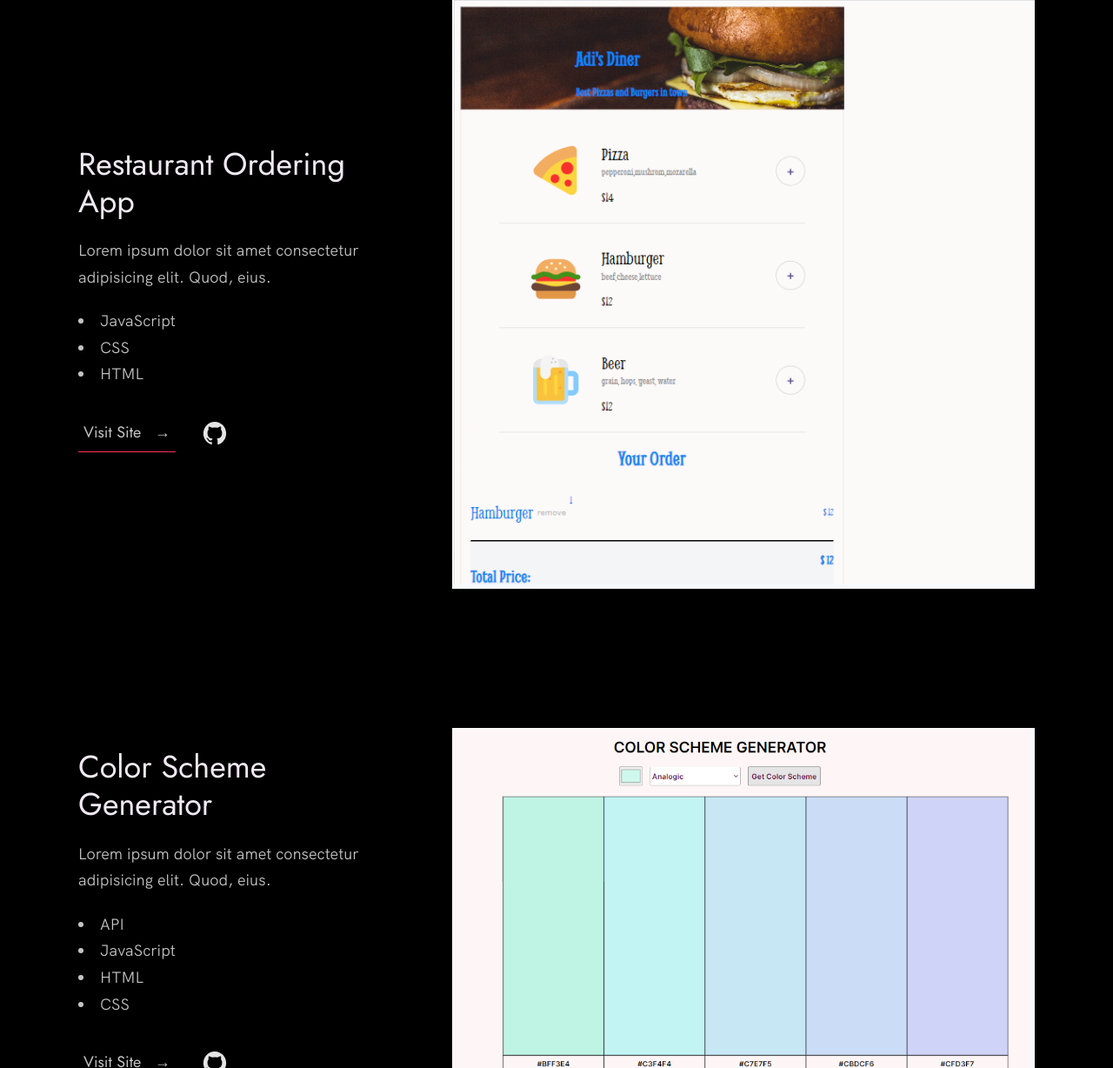
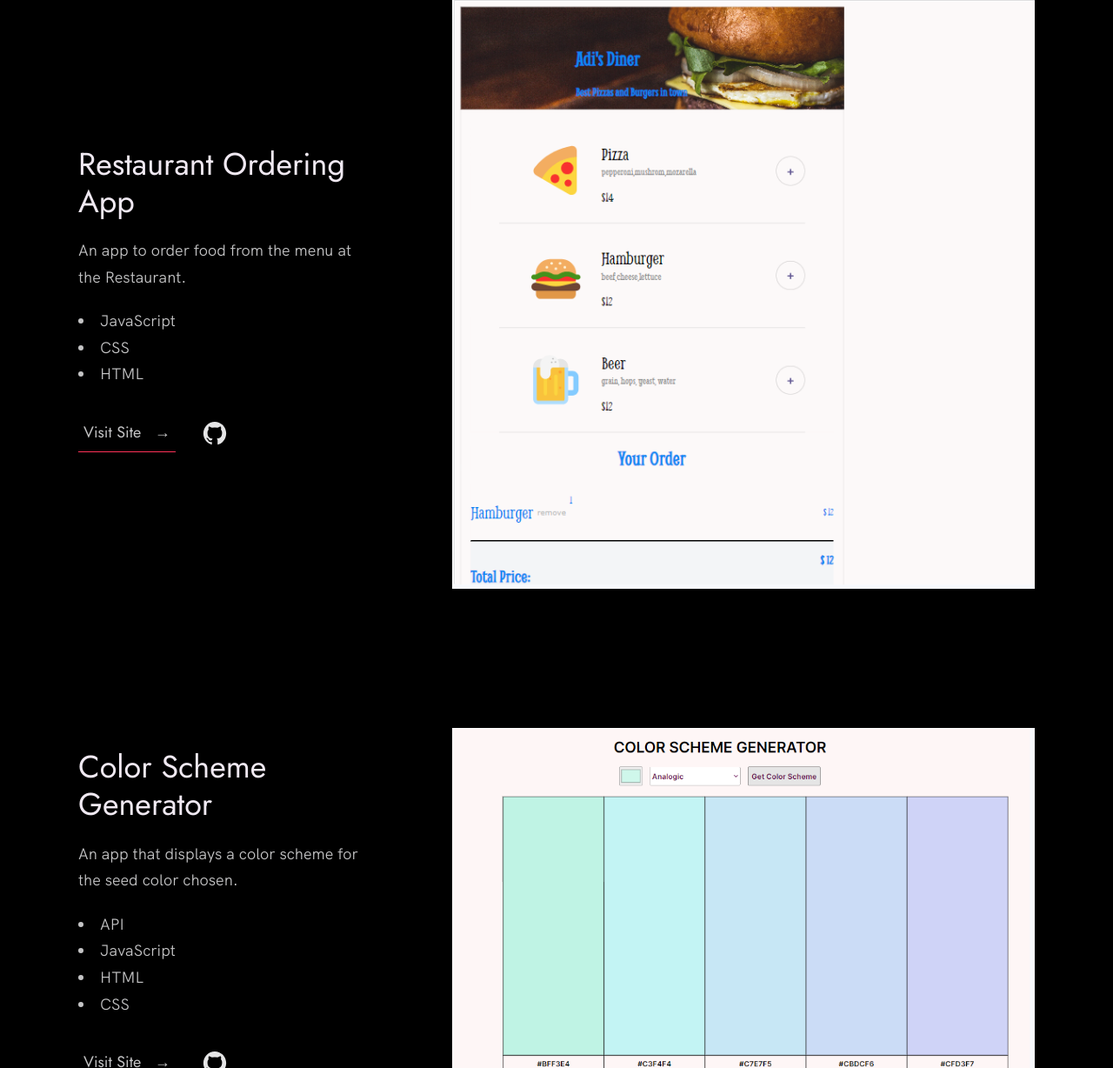
Before and after one commit to Nandhini0123/Portfolio, a website built with Vite: page index.html in a window 1280 px wide. Shown: the part 1783-3011 px from the top of the page at 87% size. Built offline with nearby package versions, Linux system fonts and the light colour scheme.

Commit message:
changes made to index.html

```diff
--- a/index.html
+++ b/index.html
@@ -62,7 +62,7 @@
             <div class="work__text">
               <h3>Travel Journal</h3>
               <p>
-                A Chrome extension to help you focus and stay up-to-date.
+                A webpage that displays the places one travelled.
               </p>
               <ul class="work__list">
                 <li>HTML</li>
@@ -89,8 +89,7 @@
             <div class="work__text">
               <h3>Restaurant Ordering App</h3>
               <p>
-                Lorem ipsum dolor sit amet consectetur adipisicing elit. Quod,
-                eius.
+                An app to order food from the menu at the Restaurant.
               </p>
               <ul class="work__list">
                 <li>JavaScript</li>
@@ -116,8 +115,7 @@
             <div class="work__text">
               <h3>Color Scheme Generator</h3>
               <p>
-                Lorem ipsum dolor sit amet consectetur adipisicing elit. Quod,
-                eius.
+                An app that displays a color scheme for the seed color chosen.
               </p>
               <ul class="work__list">
                 <li>API</li>
```
